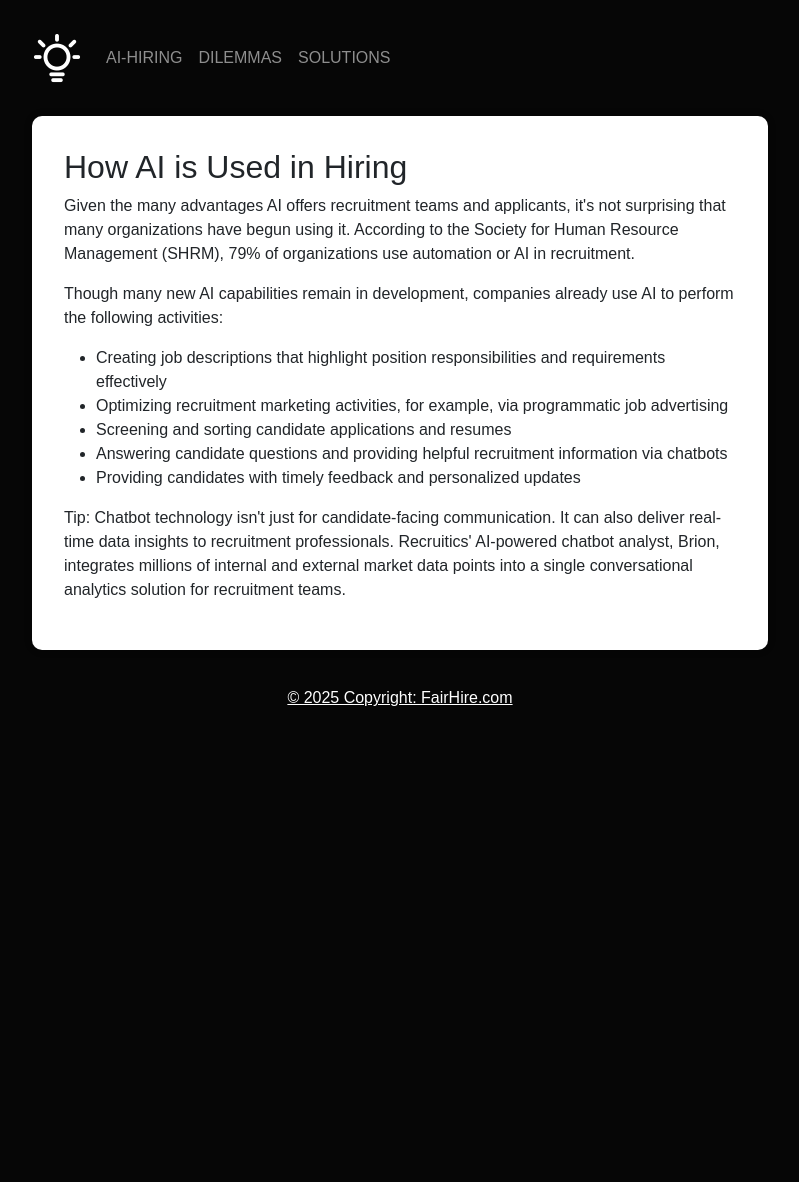
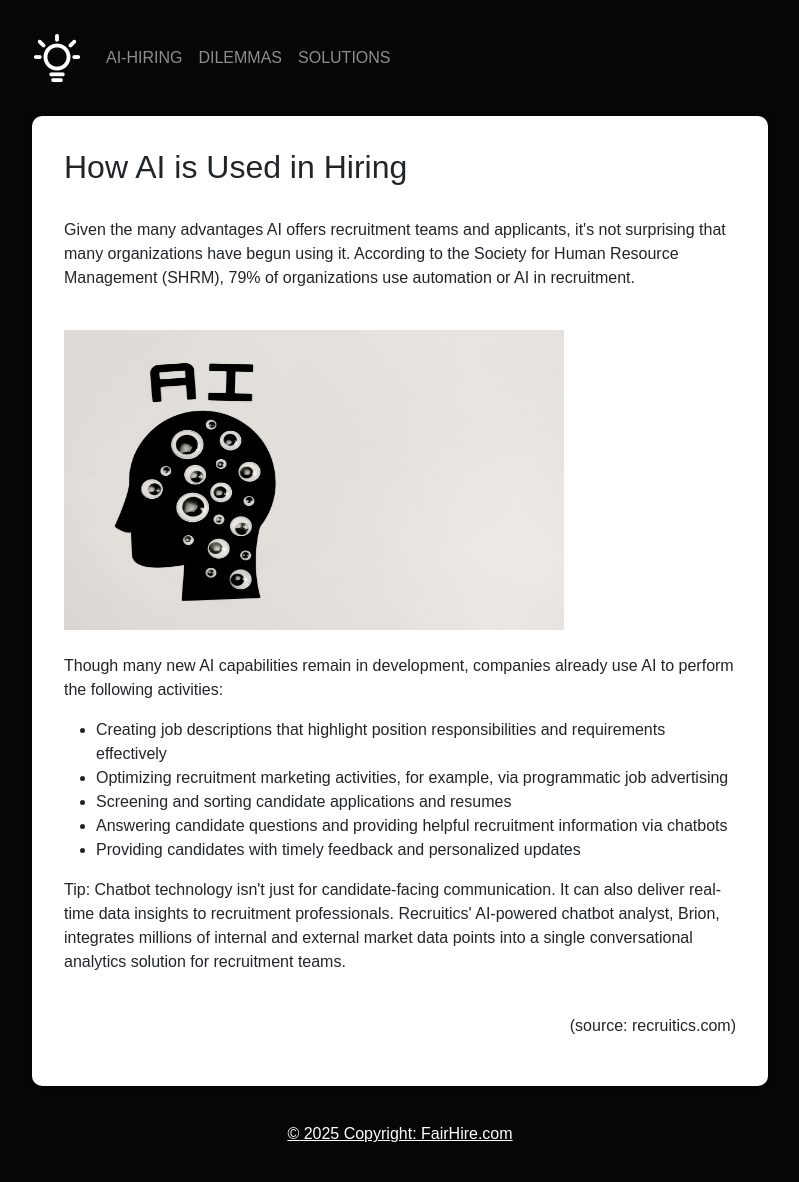
Before and after one commit to Yuchiaaa/aiHiringQuizWeb, a Flask app: page /aihiring in a window 1280 px wide. Shown: the whole page, without its empty margins (240-1039 px from the left). Before the commit the page ends 706 px from the top, so only its background shows below. Run offline with Flask 3, Linux system fonts and the light colour scheme.

Commit message:
Update aihiring.html

```diff
--- a/templates/aihiring.html
+++ b/templates/aihiring.html
@@ -3,10 +3,13 @@
 {% block body %}
 <div id="startScreen" class="screen active">
     <h2>How AI is Used in Hiring</h2>
+    <br>
     <p>
     Given the many advantages AI offers recruitment teams and applicants, it's not surprising that many organizations have begun using it. According to the Society for Human Resource Management (SHRM), 79% of organizations use automation or AI in recruitment.
     </p>
-
+    <br>
+    <img src="/static/ai.jpg" style="height: 300px; width:500px" alt="AI">
+    <br><br>
     <p>
     Though many new AI capabilities remain in development, companies already use AI to perform the following activities:
     <ul>
@@ -21,5 +24,7 @@
     Chatbot technology isn't just for candidate-facing communication. It can also deliver real-time data insights to recruitment professionals. Recruitics' AI-powered chatbot analyst, Brion, integrates millions of internal and external market data points into a single conversational analytics solution for recruitment teams.</li>
     </p>
     </p>
+    <br>
+    <p style="text-align: right;">(source: recruitics.com)</p>
 </div>
 {% endblock %}
```
